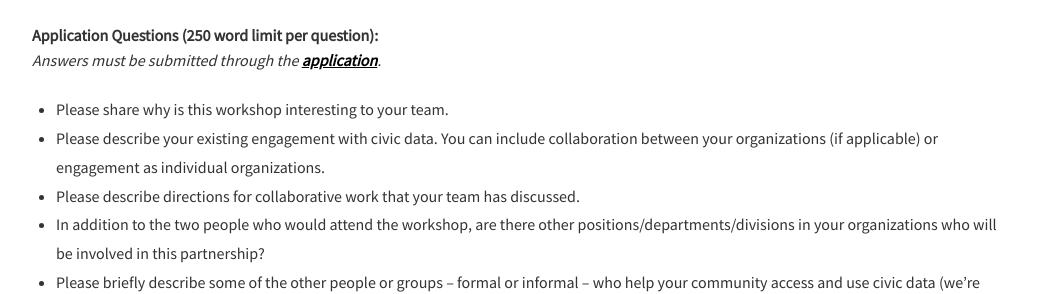
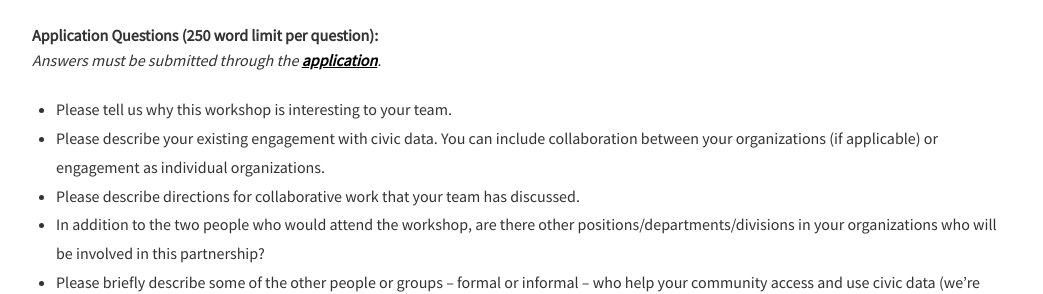
Before and after one commit to civic-switchboard/civic-switchboard.github.io.first, a Jekyll site: the page built from _posts/2018-05-24-post_7.md, in a window 1280 px wide. Shown: the part 761-1055 px from the top of the page, without its empty margins (118-1161 px from the left). Built offline with Jekyll 4.4.1, drawn with Linux system fonts in a browser that asks for light colours; nearby versions of some CDN libraries.

Commit message:
updated application question text

```diff
--- a/_posts/2018-05-24-post_7.md
+++ b/_posts/2018-05-24-post_7.md
@@ -32,7 +32,7 @@ Please  [email](mailto:civic-switchboard@pitt.edu) us with any questions. If you
 
 **Application Questions (250 word limit per question):**
 *Answers must be submitted through the [application](https://goo.gl/forms/FFtyGKvV0ZH1JZ6A2).*
-* Please share why is this workshop interesting to your team.
+* Please tell us why this workshop is interesting to your team.
 * Please describe your existing engagement with civic data. You can include collaboration between your organizations (if applicable) or engagement as individual organizations.
 * Please describe directions for collaborative work that your team has discussed.
 * In addition to the two people who would attend the workshop, are there other positions/departments/divisions in your organizations who will be involved in this partnership?
```
